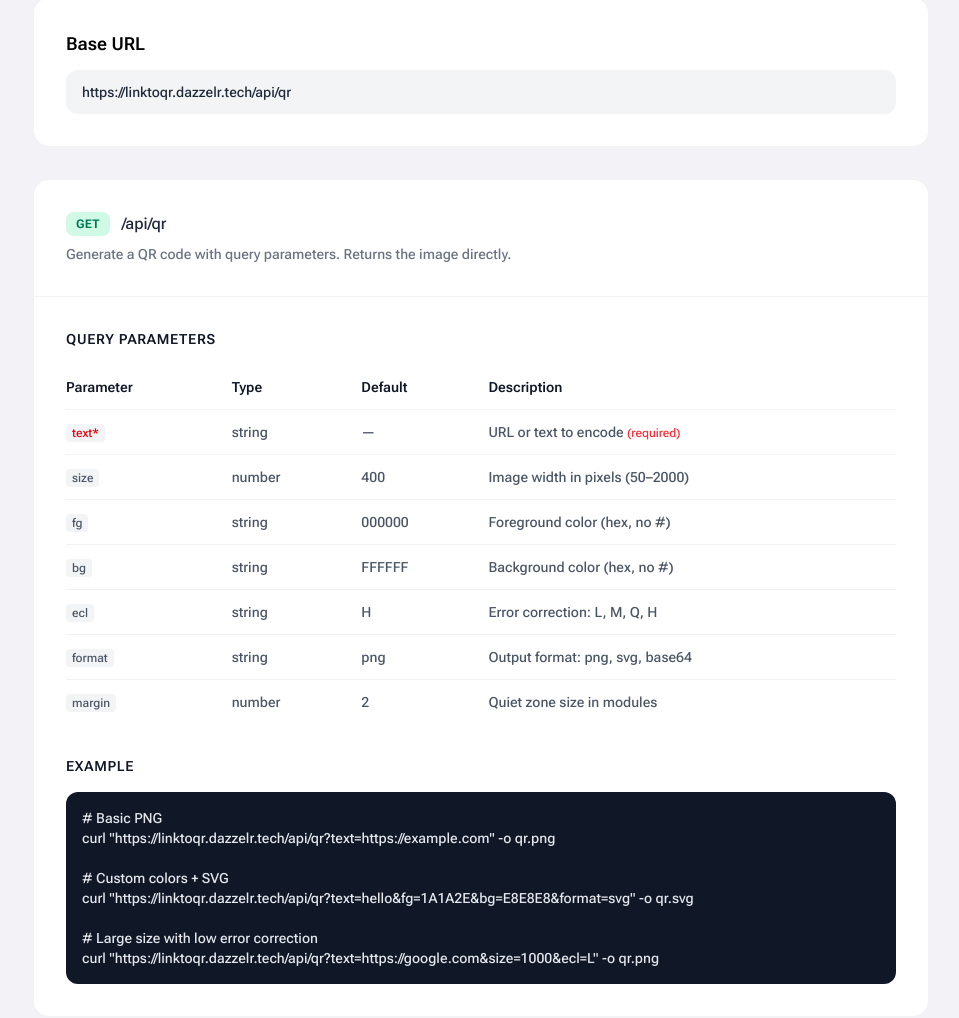
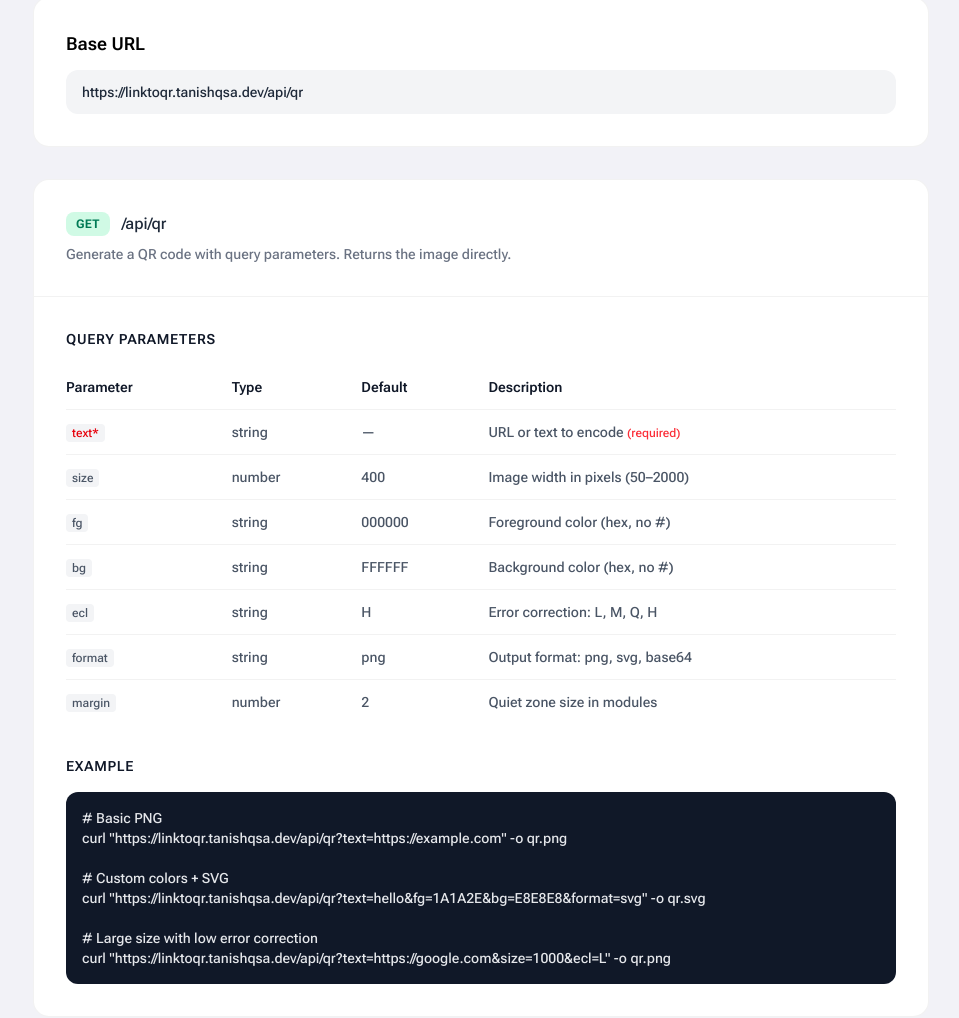
Before and after one commit to tanishq-sa/linktoqr, a Next.js app: page /docs in a window 1280 px wide. Shown: the part 268-1286 px from the top of the page, without its empty margins (159-1118 px from the left). Built offline with nearby package versions, Linux system fonts and the light colour scheme.

Commit message:
refactor: update API base URL in documentation to tanishqsa.dev

```diff
--- a/src/app/docs/page.tsx
+++ b/src/app/docs/page.tsx
@@ -48,7 +48,7 @@ export default function DocsPage() {
             <section className="bg-white dark:bg-[#1C1C1E] rounded-2xl border border-black/5 dark:border-white/10 p-6 md:p-8">
               <h2 className="text-lg font-semibold text-black dark:text-white mb-3">Base URL</h2>
               <code className="block px-4 py-3 bg-gray-100 dark:bg-[#2C2C2E] rounded-xl text-sm font-mono text-gray-800 dark:text-gray-200">
-                https://linktoqr.dazzelr.tech/api/qr
+                https://linktoqr.tanishqsa.dev/api/qr
               </code>
             </section>
 
@@ -129,13 +129,13 @@ export default function DocsPage() {
                 <div className="bg-gray-900 dark:bg-[#0D0D0D] rounded-xl p-4 overflow-x-auto">
                   <pre className="text-sm font-mono text-gray-200 whitespace-pre-wrap break-all">
 {`# Basic PNG
-curl "https://linktoqr.dazzelr.tech/api/qr?text=https://example.com" -o qr.png
+curl "https://linktoqr.tanishqsa.dev/api/qr?text=https://example.com" -o qr.png
 
 # Custom colors + SVG
-curl "https://linktoqr.dazzelr.tech/api/qr?text=hello&fg=1A1A2E&bg=E8E8E8&format=svg" -o qr.svg
+curl "https://linktoqr.tanishqsa.dev/api/qr?text=hello&fg=1A1A2E&bg=E8E8E8&format=svg" -o qr.svg
 
 # Large size with low error correction
-curl "https://linktoqr.dazzelr.tech/api/qr?text=https://google.com&size=1000&ecl=L" -o qr.png`}
+curl "https://linktoqr.tanishqsa.dev/api/qr?text=https://google.com&size=1000&ecl=L" -o qr.png`}
                   </pre>
                 </div>
               </div>
@@ -174,7 +174,7 @@ curl "https://linktoqr.dazzelr.tech/api/qr?text=https://google.com&size=1000&ecl
                 <h3 className="text-sm font-semibold text-gray-900 dark:text-white uppercase tracking-wider mt-8 mb-4">Example</h3>
                 <div className="bg-gray-900 dark:bg-[#0D0D0D] rounded-xl p-4 overflow-x-auto">
                   <pre className="text-sm font-mono text-gray-200 whitespace-pre-wrap break-all">
-{`curl -X POST https://linktoqr.dazzelr.tech/api/qr \\
+{`curl -X POST https://linktoqr.tanishqsa.dev/api/qr \\
   -H "Content-Type: application/json" \\
   -d '{
     "text": "https://example.com",
@@ -280,7 +280,7 @@ curl "https://linktoqr.dazzelr.tech/api/qr?text=https://google.com&size=1000&ecl
                     <pre className="text-sm font-mono text-gray-200">
 {`// Download as PNG
 const response = await fetch(
-  "https://linktoqr.dazzelr.tech/api/qr?text=https://example.com&size=600"
+  "https://linktoqr.tanishqsa.dev/api/qr?text=https://example.com&size=600"
 );
 const blob = await response.blob();
 const url = URL.createObjectURL(blob);
@@ -301,7 +301,7 @@ document.getElementById("qr-img").src = url;`}
 {`import requests
 
 response = requests.post(
-    "https://linktoqr.dazzelr.tech/api/qr",
+    "https://linktoqr.tanishqsa.dev/api/qr",
     json={
         "text": "https://example.com",
         "size": 800,
@@ -325,7 +325,7 @@ with open("qr.png", "wb") as f:
                     <pre className="text-sm font-mono text-gray-200">
 {`<!-- Embed QR code directly in HTML -->
 <img
-  src="https://linktoqr.dazzelr.tech/api/qr?text=https://example.com&size=200"
+  src="https://linktoqr.tanishqsa.dev/api/qr?text=https://example.com&size=200"
   alt="QR Code"
   width="200"
   height="200"
```
